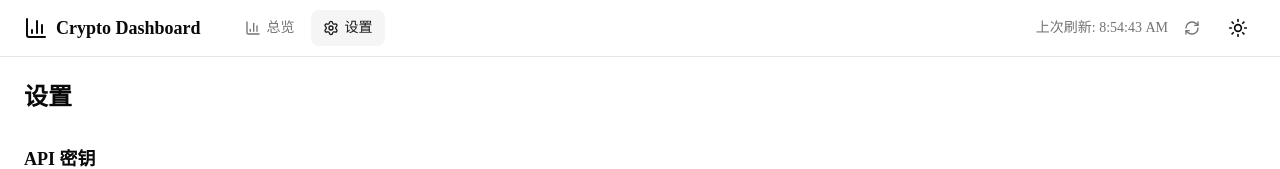
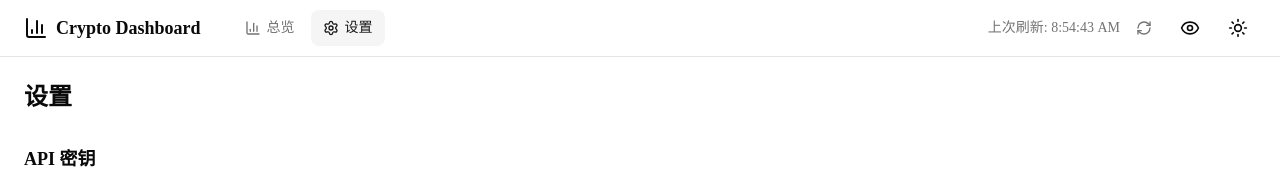
Before and after one commit to randolphph/crypto_dashboard, a Next.js app: page /settings in a window 1280 px wide. Shown: the top 169 px of the page. Built offline with nearby package versions, Linux system fonts and the light colour scheme.

Commit message:
feat: add privacy model

```diff
--- /dev/null
+++ b/src/components/common/PrivacyToggle.tsx
@@ -0,0 +1,20 @@
+'use client';
+
+import { Eye, EyeOff } from 'lucide-react';
+import { usePrivacyStore } from '@/stores/privacyStore';
+
+export function PrivacyToggle() {
+  const hidden = usePrivacyStore((s) => s.hidden);
+  const toggle = usePrivacyStore((s) => s.toggle);
+
+  return (
+    <button
+      onClick={toggle}
+      title={hidden ? '显示数字' : '隐藏数字'}
+      className="inline-flex items-center justify-center rounded-md p-2 text-sm font-medium hover:bg-accent hover:text-accent-foreground focus-visible:outline-none focus-visible:ring-2 focus-visible:ring-ring"
+    >
+      {hidden ? <EyeOff className="h-5 w-5" /> : <Eye className="h-5 w-5" />}
+      <span className="sr-only">切换隐私模式</span>
+    </button>
+  );
+}
--- a/src/components/dashboard/AssetTable.tsx
+++ b/src/components/dashboard/AssetTable.tsx
@@ -1,6 +1,6 @@
 'use client';
 
-import { formatUsd, formatCrypto } from '@/lib/format';
+import { usePrivacyFormat } from '@/hooks/usePrivacyFormat';
 import type { AssetBalance } from '@/types/common';
 
 interface AssetTableProps {
@@ -8,6 +8,7 @@ interface AssetTableProps {
 }
 
 export function AssetTable({ balances }: AssetTableProps) {
+  const { fmtUsd, fmtCrypto } = usePrivacyFormat();
   const sorted = [...balances].sort((a, b) => b.usdValue - a.usdValue);
 
   if (sorted.length === 0) {
@@ -33,10 +34,10 @@ export function AssetTable({ balances }: AssetTableProps) {
             <tr key={item.asset} className="border-b last:border-0">
               <td className="py-2 font-medium">{item.asset}</td>
               <td className="py-2 text-right tabular-nums">
-                {formatCrypto(item.amount)}
+                {fmtCrypto(item.amount)}
               </td>
               <td className="py-2 text-right tabular-nums">
-                {formatUsd(item.usdValue)}
+                {fmtUsd(item.usdValue)}
               </td>
             </tr>
           ))}
--- a/src/components/dashboard/DeribitSection.tsx
+++ b/src/components/dashboard/DeribitSection.tsx
@@ -1,6 +1,6 @@
 'use client';
 
-import { formatUsd, formatCrypto } from '@/lib/format';
+import { usePrivacyFormat } from '@/hooks/usePrivacyFormat';
 import { cn } from '@/lib/utils';
 import type { DeribitData } from '@/types/deribit';
 
@@ -10,6 +10,7 @@ interface DeribitSectionProps {
 }
 
 export function DeribitSection({ data, isLoading }: DeribitSectionProps) {
+  const { fmtUsd, fmtCrypto, hidden } = usePrivacyFormat();
   if (isLoading) {
     return (
       <div className="space-y-4">
@@ -56,7 +57,7 @@ export function DeribitSection({ data, isLoading }: DeribitSectionProps) {
       {/* Total Account Value */}
       <div className="rounded-xl border bg-card p-5 shadow-sm">
         <p className="text-sm text-muted-foreground">账户总价值 (跨币种组合保证金)</p>
-        <p className="text-2xl font-bold tabular-nums">{formatUsd(totalEquityUsd)}</p>
+        <p className="text-2xl font-bold tabular-nums">{fmtUsd(totalEquityUsd)}</p>
       </div>
 
       {/* Account Summaries */}
@@ -68,25 +69,25 @@ export function DeribitSection({ data, isLoading }: DeribitSectionProps) {
               <div>
                 <p className="text-muted-foreground">保证金余额</p>
                 <p className="font-medium tabular-nums">
-                  {formatCrypto(summary.margin_balance)} {summary.currency}
+                  {fmtCrypto(summary.margin_balance)} {summary.currency}
                 </p>
               </div>
               <div>
                 <p className="text-muted-foreground">权益</p>
                 <p className="font-medium tabular-nums">
-                  {formatCrypto(summary.equity)} {summary.currency}
+                  {fmtCrypto(summary.equity)} {summary.currency}
                 </p>
               </div>
               <div>
                 <p className="text-muted-foreground">初始保证金</p>
                 <p className="font-medium tabular-nums">
-                  {formatCrypto(summary.initial_margin)} {summary.currency}
+                  {fmtCrypto(summary.initial_margin)} {summary.currency}
                 </p>
               </div>
               <div>
                 <p className="text-muted-foreground">维持保证金</p>
                 <p className="font-medium tabular-nums">
-                  {formatCrypto(summary.maintenance_margin)} {summary.currency}
+                  {fmtCrypto(summary.maintenance_margin)} {summary.currency}
                 </p>
               </div>
             </div>
@@ -128,13 +129,13 @@ export function DeribitSection({ data, isLoading }: DeribitSectionProps) {
                       </span>
                     </td>
                     <td className="py-2 text-right tabular-nums">
-                      {formatCrypto(Math.abs(pos.size), 4)}
+                      {fmtCrypto(Math.abs(pos.size), 4)}
                     </td>
                     <td className="py-2 text-right tabular-nums">
-                      {formatCrypto(pos.average_price, 4)}
+                      {fmtCrypto(pos.average_price, 4)}
                     </td>
                     <td className="py-2 text-right tabular-nums">
-                      {formatCrypto(pos.mark_price, 4)}
+                      {fmtCrypto(pos.mark_price, 4)}
                     </td>
                     <td
                       className={cn(
@@ -144,11 +145,11 @@ export function DeribitSection({ data, isLoading }: DeribitSectionProps) {
                           : 'text-red-600 dark:text-red-400'
                       )}
                     >
-                      {pos.total_profit_loss >= 0 ? '+' : ''}
-                      {formatUsd(pos.total_profit_loss * getCurrencyPrice(pos.instrument_name))}
+                      {hidden ? '' : pos.total_profit_loss >= 0 ? '+' : ''}
+                      {fmtUsd(pos.total_profit_loss * getCurrencyPrice(pos.instrument_name))}
                     </td>
                     <td className="py-2 text-right tabular-nums">
-                      {pos.delta.toFixed(4)}
+                      {hidden ? '****' : pos.delta.toFixed(4)}
                     </td>
                   </tr>
                 ))}
@@ -164,7 +165,7 @@ export function DeribitSection({ data, isLoading }: DeribitSectionProps) {
                         : 'text-red-600 dark:text-red-400'
                     )}
                   >
-                    {totalPnlUsd >= 0 ? '+' : ''}{formatUsd(totalPnlUsd)}
+                    {hidden ? '' : totalPnlUsd >= 0 ? '+' : ''}{fmtUsd(totalPnlUsd)}
                   </td>
                   <td />
                 </tr>
--- a/src/components/dashboard/ExchangeSection.tsx
+++ b/src/components/dashboard/ExchangeSection.tsx
@@ -1,6 +1,6 @@
 'use client';
 
-import { formatUsd, formatCrypto } from '@/lib/format';
+import { usePrivacyFormat } from '@/hooks/usePrivacyFormat';
 import { cn } from '@/lib/utils';
 import { AssetTable } from './AssetTable';
 import type { AssetBalance } from '@/types/common';
@@ -50,6 +50,7 @@ interface ExchangeSectionProps {
 }
 
 function FuturesPositionsTable({ positions }: { positions: FuturesPosition[] }) {
+  const { fmtUsd, fmtCrypto, hidden } = usePrivacyFormat();
   if (positions.length === 0) return null;
 
   return (
@@ -93,13 +94,13 @@ function FuturesPositionsTable({ positions }: { positions: FuturesPosition[] })
                     </span>
                   </td>
                   <td className="py-2 text-right tabular-nums">
-                    {formatCrypto(Math.abs(amt), 4)}
+                    {fmtCrypto(Math.abs(amt), 4)}
                   </td>
                   <td className="py-2 text-right tabular-nums">
-                    {formatCrypto(parseFloat(pos.entryPrice), 2)}
+                    {fmtCrypto(parseFloat(pos.entryPrice), 2)}
                   </td>
                   <td className="py-2 text-right tabular-nums">
-                    {formatCrypto(parseFloat(pos.markPrice), 2)}
+                    {fmtCrypto(parseFloat(pos.markPrice), 2)}
                   </td>
                   <td
                     className={cn(
@@ -109,8 +110,8 @@ function FuturesPositionsTable({ positions }: { positions: FuturesPosition[] })
                         : 'text-red-600 dark:text-red-400'
                     )}
                   >
-                    {pnl >= 0 ? '+' : ''}
-                    {formatUsd(pnl)}
+                    {hidden ? '' : pnl >= 0 ? '+' : ''}
+                    {fmtUsd(pnl)}
                   </td>
                   <td className="py-2 text-right tabular-nums">
                     {pos.leverage}x
@@ -126,6 +127,7 @@ function FuturesPositionsTable({ positions }: { positions: FuturesPosition[] })
 }
 
 function GridBotsTable({ bots }: { bots: GridBotSummary[] }) {
+  const { fmtUsd, hidden } = usePrivacyFormat();
   if (bots.length === 0) return null;
 
   return (
@@ -164,7 +166,7 @@ function GridBotsTable({ bots }: { bots: GridBotSummary[] }) {
                     </span>
                   </td>
                   <td className="py-2 text-right tabular-nums">
-                    {formatUsd(bot.investedAmt)}
+                    {fmtUsd(bot.investedAmt)}
                   </td>
                   <td
                     className={cn(
@@ -174,8 +176,8 @@ function GridBotsTable({ bots }: { bots: GridBotSummary[] }) {
                         : 'text-red-600 dark:text-red-400'
                     )}
                   >
-                    {bot.totalPnl >= 0 ? '+' : ''}
-                    {formatUsd(bot.totalPnl)}
+                    {hidden ? '' : bot.totalPnl >= 0 ? '+' : ''}
+                    {fmtUsd(bot.totalPnl)}
                   </td>
                 </tr>
               );
@@ -196,6 +198,7 @@ function ExchangeCard({
   isLoading: boolean;
   name: string;
 }) {
+  const { fmtUsd } = usePrivacyFormat();
   const hasSubAccounts = data?.accounts && data.accounts.length > 0;
   const hasPositions = data?.futuresPositions && data.futuresPositions.length > 0;
   const hasGridBots = data?.gridBots && data.gridBots.length > 0;
@@ -212,7 +215,7 @@ function ExchangeCard({
           !isLoading &&
           data && (
             <span className="text-sm font-medium text-muted-foreground">
-              {formatUsd(data.totalUsdValue)}
+              {fmtUsd(data.totalUsdValue)}
             </span>
           )
         )}
@@ -235,7 +238,7 @@ function ExchangeCard({
                     {account.label}
                   </span>
                   <span className="text-xs text-muted-foreground">
-                    {formatUsd(account.totalUsdValue)}
+                    {fmtUsd(account.totalUsdValue)}
                   </span>
                 </div>
                 {account.error ? (
--- a/src/components/dashboard/OnchainSection.tsx
+++ b/src/components/dashboard/OnchainSection.tsx
@@ -1,6 +1,7 @@
 'use client';
 
-import { formatUsd, truncateAddress } from '@/lib/format';
+import { truncateAddress } from '@/lib/format';
+import { usePrivacyFormat } from '@/hooks/usePrivacyFormat';
 import { AssetTable } from './AssetTable';
 import type { WalletBalance } from '@/types/onchain';
 
@@ -19,6 +20,7 @@ interface OnchainSectionProps {
 }
 
 export function OnchainSection({ wallets, isLoading }: OnchainSectionProps) {
+  const { fmtUsd } = usePrivacyFormat();
   if (isLoading) {
     return (
       <div className="grid gap-6 md:grid-cols-2">
@@ -55,7 +57,7 @@ export function OnchainSection({ wallets, isLoading }: OnchainSectionProps) {
                 {(wallet.chains ?? []).map((c: string) => CHAIN_LABELS[c] ?? c).join(' / ')}
               </span>
               <span className="text-sm font-medium text-muted-foreground">
-                {formatUsd(wallet.totalUsdValue)}
+                {fmtUsd(wallet.totalUsdValue)}
               </span>
             </div>
           </div>
--- a/src/components/dashboard/PortfolioChart.tsx
+++ b/src/components/dashboard/PortfolioChart.tsx
@@ -15,7 +15,7 @@ import {
   usePortfolioHistoryStore,
   type PortfolioSnapshot,
 } from '@/stores/portfolioHistoryStore';
-import { formatUsd } from '@/lib/format';
+import { usePrivacyFormat } from '@/hooks/usePrivacyFormat';
 
 const RANGES = [
   { id: 'hour', label: '小时', ms: 60 * 60 * 1000 },
@@ -49,6 +49,7 @@ export function PortfolioChart() {
   const snapshots = usePortfolioHistoryStore((s) => s.snapshots);
   const removeSnapshot = usePortfolioHistoryStore((s) => s.removeSnapshot);
   const importSnapshots = usePortfolioHistoryStore((s) => s.importSnapshots);
+  const { fmtUsd, hidden } = usePrivacyFormat();
   const [range, setRange] = useState<RangeId>('day');
   const [selected, setSelected] = useState<PortfolioSnapshot | null>(null);
   const [mounted, setMounted] = useState(false);
@@ -156,7 +157,13 @@ export function PortfolioChart() {
         <div className="flex items-center gap-2 text-sm">
           {data.length >= 2 && (
             <span className={isPositive ? 'text-green-500' : 'text-red-500'}>
-              {isPositive ? '+' : ''}{formatUsd(change)} ({isPositive ? '+' : ''}{changePercent.toFixed(2)}%)
+              {hidden ? (
+                '******'
+              ) : (
+                <>
+                  {isPositive ? '+' : ''}{fmtUsd(change)} ({isPositive ? '+' : ''}{changePercent.toFixed(2)}%)
+                </>
+              )}
             </span>
           )}
         </div>
@@ -204,7 +211,7 @@ export function PortfolioChart() {
         <div className="flex items-center justify-between rounded-md border bg-popover px-3 py-1.5 mb-2 text-sm">
           <div className="flex items-center gap-3">
             <span className="text-muted-foreground">{new Date(selected.timestamp).toLocaleString()}</span>
-            <span className="font-semibold">{formatUsd(selected.value)}</span>
+            <span className="font-semibold">{fmtUsd(selected.value)}</span>
           </div>
           <div className="flex items-center gap-1">
             <button
@@ -259,12 +266,12 @@ export function PortfolioChart() {
             />
             <YAxis
               domain={yDomain}
-              tickFormatter={(v: number) => formatUsd(v)}
+              tickFormatter={(v: number) => fmtUsd(v)}
               tick={{ fontSize: 11 }}
               stroke="var(--color-muted-foreground, #9ca3af)"
               tickLine={false}
               axisLine={false}
-              width={90}
+              width={hidden ? 60 : 90}
             />
             <Tooltip
               content={({ active, payload }) => {
@@ -275,7 +282,7 @@ export function PortfolioChart() {
                     <p className="text-muted-foreground">
                       {new Date(snap.timestamp).toLocaleString()}
                     </p>
-                    <p className="font-semibold">{formatUsd(snap.value)}</p>
+                    <p className="font-semibold">{fmtUsd(snap.value)}</p>
                     <p className="text-xs text-muted-foreground mt-1">点击选中以删除</p>
                   </div>
                 );
--- a/src/components/dashboard/PortfolioSummary.tsx
+++ b/src/components/dashboard/PortfolioSummary.tsx
@@ -2,7 +2,7 @@
 
 import { useState } from 'react';
 import { Plus, Trash2, Pencil, Check, X } from 'lucide-react';
-import { formatUsd } from '@/lib/format';
+import { usePrivacyFormat } from '@/hooks/usePrivacyFormat';
 import { useCustomAssetStore, type CustomAsset } from '@/stores/customAssetStore';
 import { PortfolioChart } from './PortfolioChart';
 
@@ -30,6 +30,7 @@ function PieChart({
   breakdown: { label: string; value: number }[];
   totalValue: number;
 }) {
+  const { hidden } = usePrivacyFormat();
   const items = breakdown.filter((b) => b.value > 0);
   if (items.length === 0 || totalValue <= 0) return null;
 
@@ -106,7 +107,7 @@ function PieChart({
             />
             <span className="text-muted-foreground">{item.label}</span>
             <span className="font-medium tabular-nums">
-              {((item.value / totalValue) * 100).toFixed(1)}%
+              {hidden ? '**%' : `${((item.value / totalValue) * 100).toFixed(1)}%`}
             </span>
           </div>
         ))}
@@ -169,6 +170,7 @@ function CustomAssetItem({
   onEdit: () => void;
   onDelete: () => void;
 }) {
+  const { fmtUsd } = usePrivacyFormat();
   return (
     <div className="flex flex-col gap-0.5 group relative">
       <div className="flex items-center gap-1">
@@ -182,7 +184,7 @@ function CustomAssetItem({
           </button>
         </div>
       </div>
-      <p className="text-sm font-medium">{formatUsd(asset.value)}</p>
+      <p className="text-sm font-medium">{fmtUsd(asset.value)}</p>
     </div>
   );
 }
@@ -193,6 +195,7 @@ export function PortfolioSummary({
   isLoading,
 }: PortfolioSummaryProps) {
   const { assets, addAsset, removeAsset, updateAsset } = useCustomAssetStore();
+  const { fmtUsd } = usePrivacyFormat();
   const [adding, setAdding] = useState(false);
   const [editingId, setEditingId] = useState<string | null>(null);
 
@@ -211,7 +214,7 @@ export function PortfolioSummary({
               <div className="h-9 w-48 animate-pulse rounded bg-muted" />
             ) : (
               <p className="text-3xl font-bold tracking-tight">
-                {formatUsd(totalValue)}
+                {fmtUsd(totalValue)}
               </p>
             )}
           </div>
@@ -221,7 +224,7 @@ export function PortfolioSummary({
               {apiBreakdown.map((item) => (
                 <div key={item.label} className="flex flex-col gap-0.5">
                   <p className="text-xs text-muted-foreground">{item.label}</p>
-                  <p className="text-sm font-medium">{formatUsd(item.value)}</p>
+                  <p className="text-sm font-medium">{fmtUsd(item.value)}</p>
                 </div>
               ))}
 
--- a/src/components/layout/Header.tsx
+++ b/src/components/layout/Header.tsx
@@ -4,6 +4,7 @@ import Link from 'next/link';
 import { usePathname } from 'next/navigation';
 import { BarChart3, Settings } from 'lucide-react';
 import { ThemeToggle } from '@/components/common/ThemeToggle';
+import { PrivacyToggle } from '@/components/common/PrivacyToggle';
 import { RefreshControl } from '@/components/dashboard/RefreshControl';
 import { cn } from '@/lib/utils';
 
@@ -41,6 +42,7 @@ export function Header() {
         </nav>
         <div className="ml-auto flex items-center gap-3">
           <RefreshControl />
+          <PrivacyToggle />
           <ThemeToggle />
         </div>
       </div>
--- /dev/null
+++ b/src/hooks/usePrivacyFormat.ts
@@ -0,0 +1,19 @@
+'use client';
+
+import { formatUsd, formatCrypto } from '@/lib/format';
+import { usePrivacyStore } from '@/stores/privacyStore';
+
+export const PRIVACY_MASK = '******';
+export const PRIVACY_MASK_SHORT = '****';
+
+export function usePrivacyFormat() {
+  const hidden = usePrivacyStore((s) => s.hidden);
+
+  return {
+    hidden,
+    fmtUsd: (value: number) => (hidden ? PRIVACY_MASK : formatUsd(value)),
+    fmtCrypto: (value: number, decimals?: number) =>
+      hidden ? PRIVACY_MASK_SHORT : formatCrypto(value, decimals),
+    mask: (text: string) => (hidden ? PRIVACY_MASK : text),
+  };
+}
--- /dev/null
+++ b/src/stores/privacyStore.ts
@@ -0,0 +1,21 @@
+import { create } from 'zustand';
+import { persist } from 'zustand/middleware';
+
+interface PrivacyState {
+  hidden: boolean;
+  toggle: () => void;
+  setHidden: (hidden: boolean) => void;
+}
+
+export const usePrivacyStore = create<PrivacyState>()(
+  persist(
+    (set) => ({
+      hidden: false,
+      toggle: () => set((s) => ({ hidden: !s.hidden })),
+      setHidden: (hidden) => set({ hidden }),
+    }),
+    {
+      name: 'crypto-dashboard-privacy',
+    }
+  )
+);
```
